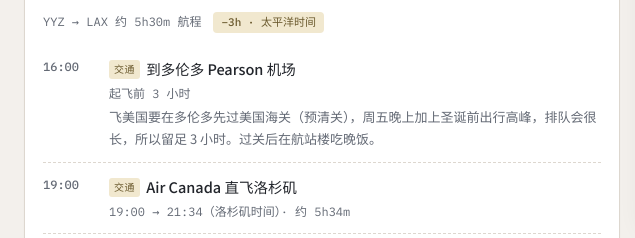
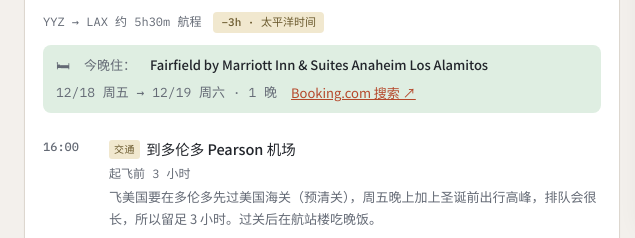
Before and after one commit to yussaaa/southwest-roadtrip, a plain HTML site: page index.html in a window 1280 px wide. Both pictures are taken after a click on the button "全部展开". Shown: the part 562-800 px from the top of the page, 0-635 px from the left. Drawn offline with Linux system fonts and the light colour scheme.

Commit message:
Show each day's lodging right under its summary
Co-Authored-By: Claude Opus 5.5 <noreply@anthropic.com>

```diff
--- a/index.html
+++ b/index.html
@@ -173,7 +173,8 @@ button:focus-visible, a:focus-visible, select:focus-visible { outline: 2px solid
 .daybody .slot .tm { font-size: 12px; }
 .daybody .sched .slot.has-pic { grid-template-columns: 52px minmax(0, 1fr) clamp(96px, 12vw, 150px); }
 .daybody .slot .pic { border-radius: 10px; }
-.daybody .stay { font-size: 12px; padding: 8px 10px; }
+.daybody .stay { font-size: 13px; padding: 8px 12px; background: var(--trail-soft); border-color: transparent; }
+.daybody .stay::before { content: "🛏"; }
 
 .mapwrap { grid-area: map; display: flex; flex-direction: column; min-width: 0; min-height: 0; background: var(--surface);
   margin: 12px 12px 12px 0; border: 1px solid var(--line); border-radius: 16px; overflow: hidden; box-shadow: 0 1px 3px rgb(0 0 0 / .06), 0 8px 24px rgb(0 0 0 / .06); }
@@ -1720,7 +1721,7 @@ function renderDays() {
     let stay = "";
     if (day.stay !== null) {
       const l = lodgingAt(P.lodging[day.stay]);
-      stay = `<div class="stay">住宿：<b>${l.where}</b><span class="num">${fmtDate(l.in)} → ${fmtDate(l.out)} · ${nights(l.in, l.out)} 晚</span><a data-stay="${day.stay}" target="_blank" rel="noopener">Booking.com 搜索 ↗</a></div>`;
+      stay = `<div class="stay">今晚住：<b>${l.where}</b><span class="num">${fmtDate(l.in)} → ${fmtDate(l.out)} · ${nights(l.in, l.out)} 晚</span><a data-stay="${day.stay}" target="_blank" rel="noopener">Booking.com 搜索 ↗</a></div>`;
     }
     return `<li class="dayitem" id="dcard-${i}" data-i="${i}">
       <button type="button" class="dayhead" id="day-${i}" data-sel data-day="${i}" aria-expanded="false" aria-controls="dbody-${i}">
@@ -1731,8 +1732,8 @@ function renderDays() {
       <div class="daybody" id="dbody-${i}" hidden>
         ${alerts.map(a => `<div class="alert${a.warn ? " warn" : ""}">${a.text}</div>`).join("")}
         <div class="leg">${day.leg.join("")}</div>
+        ${stay}
         <ol class="sched">${slots}</ol>
-        ${stay}
       </div>
     </li>`;
   }).join("");
```
